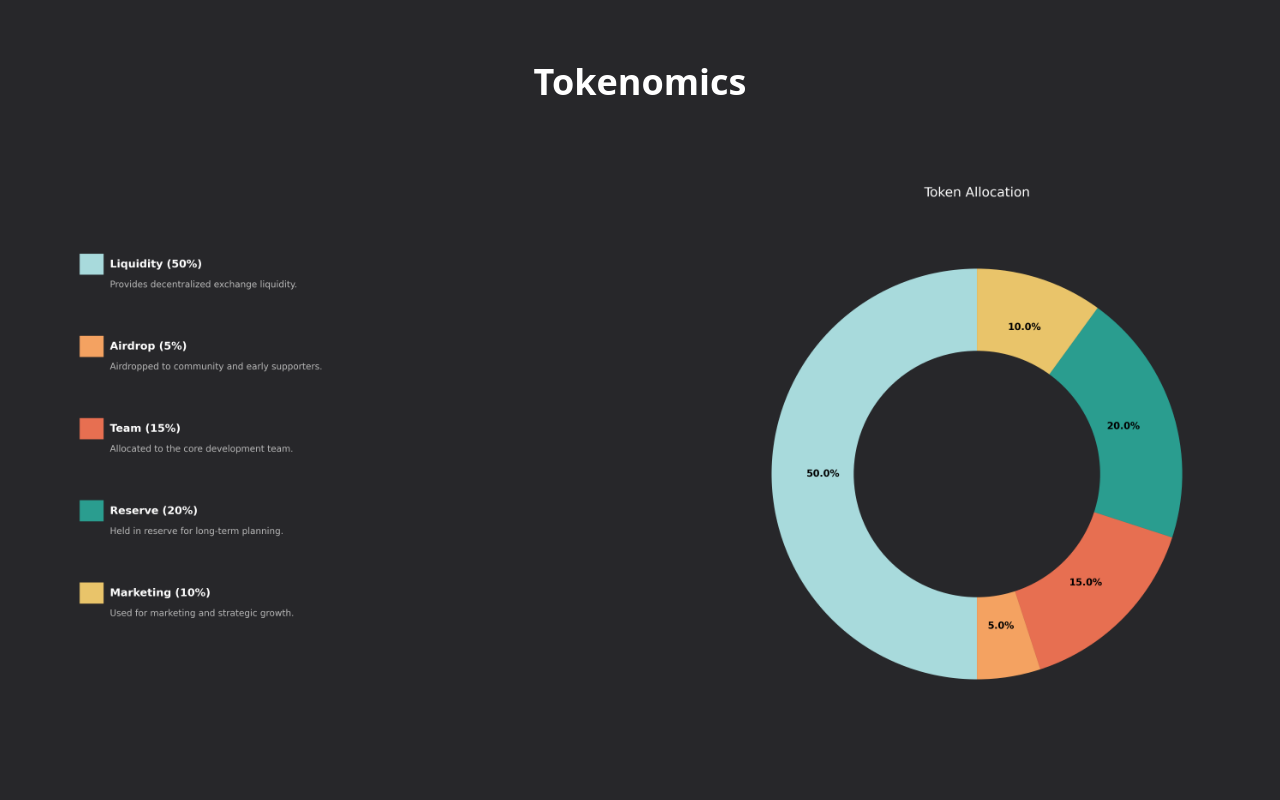
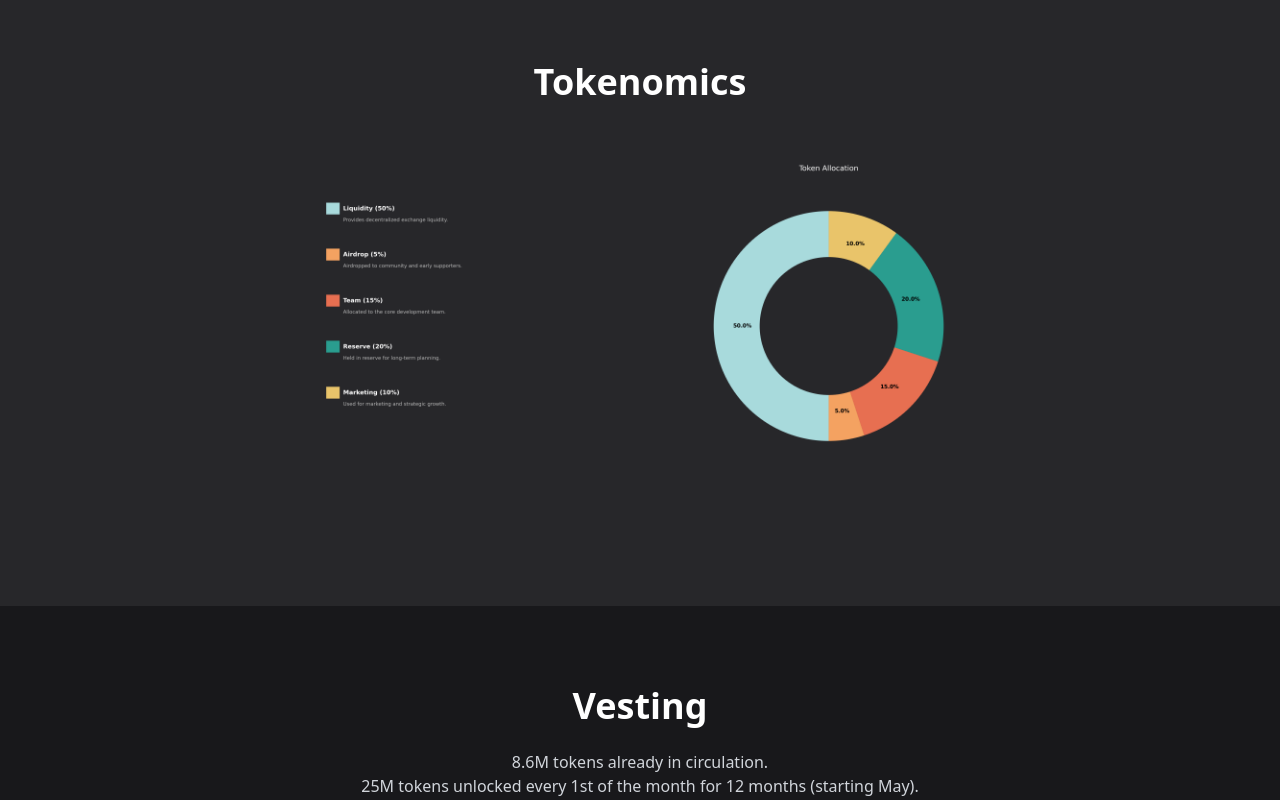
Before and after one commit to PAKmeme/dump25.io-site, a Next.js app: page / in a window 1280 px wide. Shown: the part 920-1720 px from the top of the page. Built offline with nearby package versions, Linux system fonts and the light colour scheme.

Commit message:
Update page.tsx

```diff
--- a/app/page.tsx
+++ b/app/page.tsx
@@ -48,12 +48,8 @@ export default function Home() {
         <h2 className="text-4xl font-bold mb-6 text-center">Tokenomics</h2>
         <ul className="text-gray-300 max-w-xl mx-auto text-lg space-y-2">
        </ul>
-    <div className="flex justify-center py-12 px-4">
-  <img
-    src="/tokenomics.png"
-    alt="Token Allocation"
-    className="w-full max-w-7xl"
-  />
+       <div className="flex justify-center py-8">
+  <img src="/tokenomics.png" alt="Tokenomics Chart" className="w-full max-w-2xl" />
 </div>
 
       </section>
```
